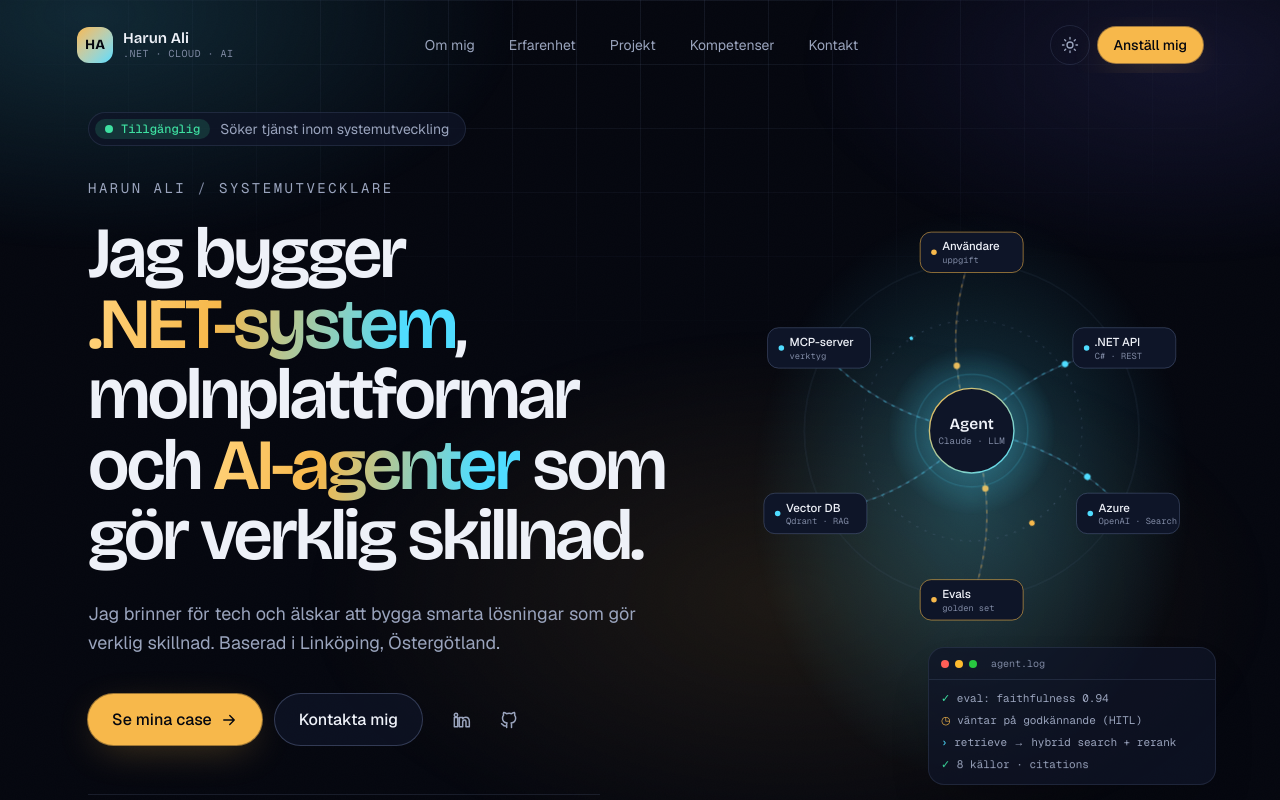
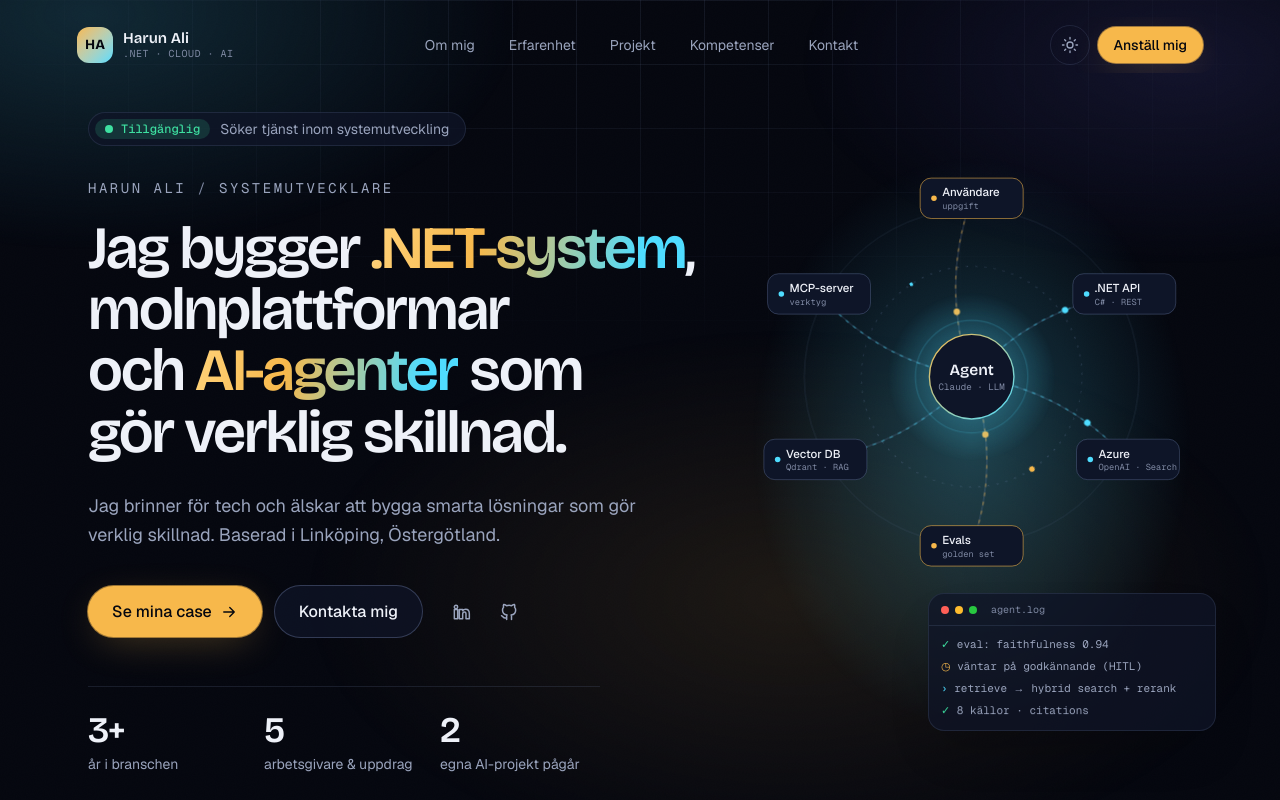
Before and after one commit to Harunsystemdeveloper/portfolio, a Next.js app: page / in a window 1280 px wide. Shown: the top 800 px of the page. Built offline with nearby package versions, Linux system fonts and the light colour scheme.

Commit message:
Minskat storleken på rubriken i heron

```diff
--- a/src/components/Hero.tsx
+++ b/src/components/Hero.tsx
@@ -28,7 +28,7 @@ export default function Hero() {
               {person.name} <span className="text-subtle">/</span> Systemutvecklare
             </span>
             <span
-              className="animate-rise mt-5 block font-display text-[2.6rem] leading-[0.98] font-semibold tracking-[-0.04em] text-balance sm:text-6xl lg:text-[4.5rem]"
+              className="animate-rise mt-5 block font-display text-[2.25rem] leading-[1.02] font-semibold tracking-[-0.035em] text-balance sm:text-[3.25rem] lg:text-[3.75rem]"
               style={delay(120)}
             >
               {heroHeadline.map((part, i) =>
```
